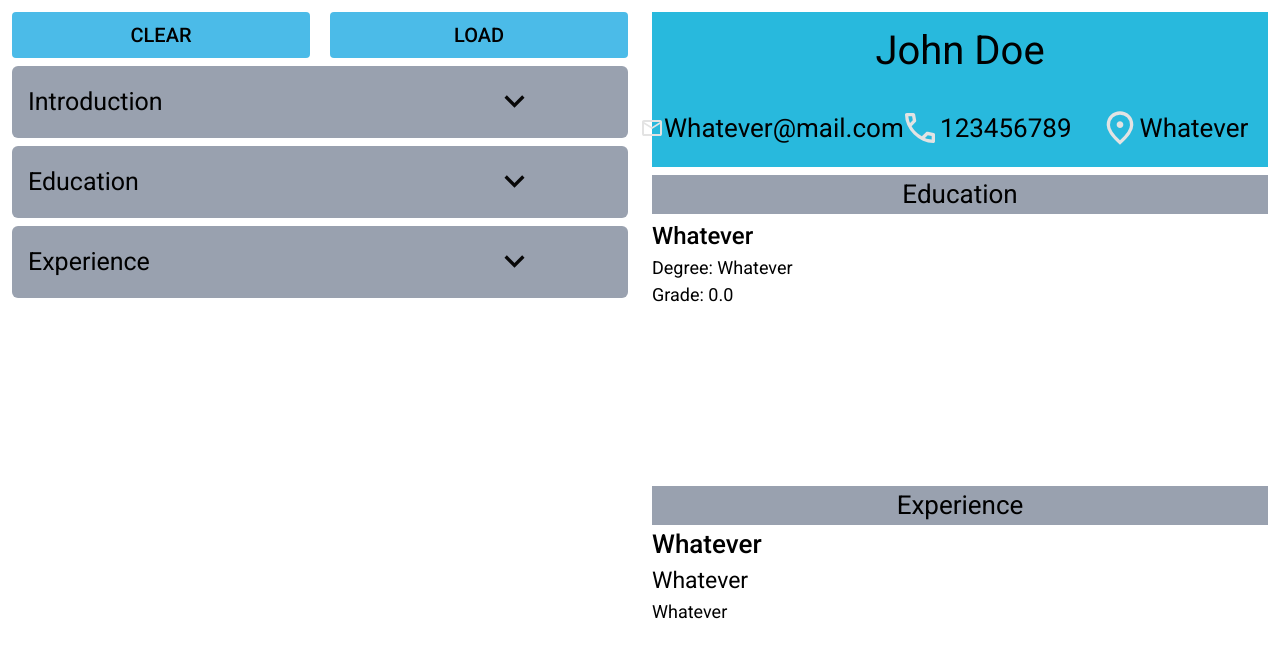
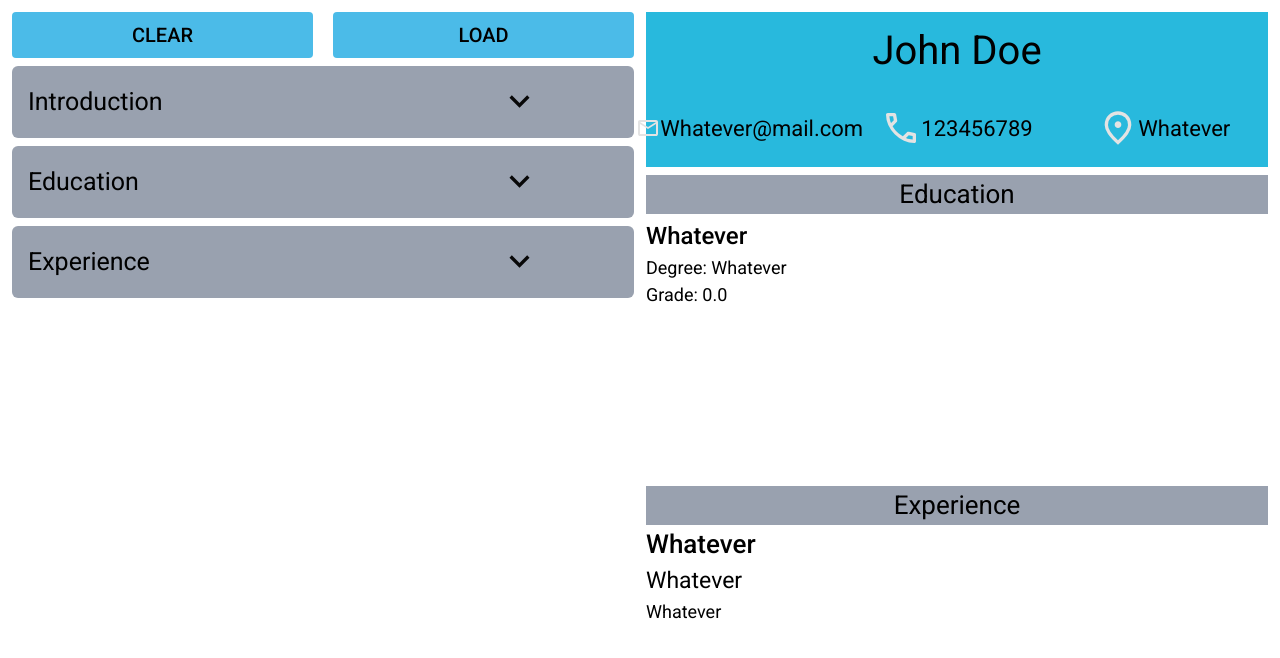
Before and after one commit to Vardhanb07/cv-application, a React (Vite) app: page / in a window 1280 px wide. Shown: the top 658 px of the page. Built offline with nearby package versions, Linux system fonts and the light colour scheme.

Commit message:
fix: change size

```diff
--- a/src/App.jsx
+++ b/src/App.jsx
@@ -23,7 +23,7 @@ export default function App() {
   });
 
   return (
-    <div className="flex flex-row h-screen p-3 gap-6">
+    <div className="flex flex-row h-screen p-3 gap-3">
       <Edit
         introductionState={[introduction, setIntroduction]}
         educationState={[education, setEducation]}
--- a/src/components/cv/Header.jsx
+++ b/src/components/cv/Header.jsx
@@ -11,19 +11,19 @@ export default function Header({ introductionState }) {
       <div className="flex-1 flex flex-row">
         <div className="flex-1 flex flex-row justify-center items-center">
           <img src={mail} alt="mail" height="40" width="40" />
-          <h2 className="text-[26px] font-roboto">
+          <h2 className="text-[22px] font-roboto">
             {introductionState[0].mail}
           </h2>
         </div>
         <div className="flex-1 flex flex-row justify-center items-center">
           <img src={call} alt="call" height="40" width="40" />
-          <h2 className="text-[26px] font-roboto">
+          <h2 className="text-[22px] font-roboto">
             {introductionState[0].number}
           </h2>
         </div>
         <div className="flex-1 flex flex-row justify-center items-center">
           <img src={location} alt="location" height="40" width="40" />
-          <h2 className="text-[26px] font-roboto">
+          <h2 className="text-[22px] font-roboto">
             {introductionState[0].location}
           </h2>
         </div>
```
